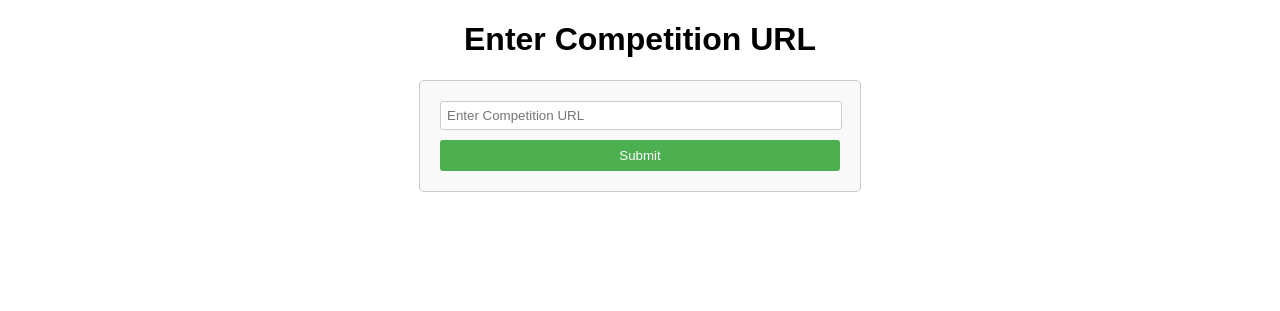
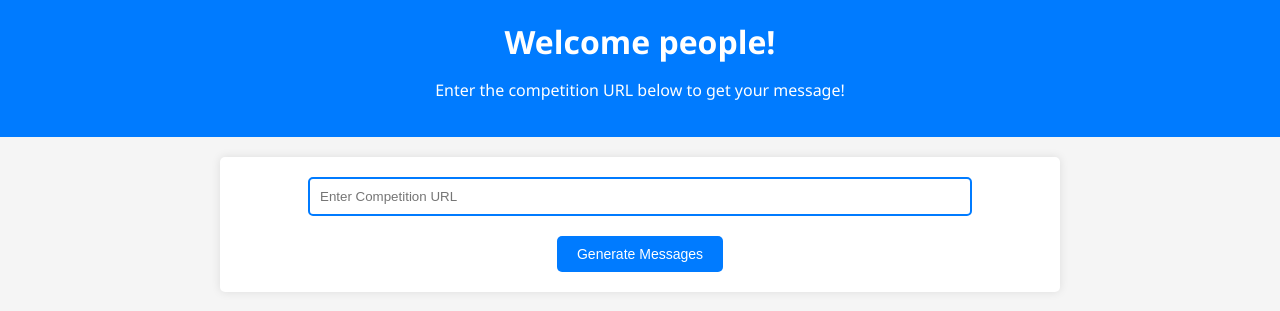
Before and after one commit to pranav-027/competition-announcement, a Flask app: page / in a window 1280 px wide. Shown: the top 311 px of the page. Run offline with Flask 3, Linux system fonts and the light colour scheme.

Commit message:
UI-update

```diff
--- a/static/styles.css
+++ b/static/styles.css
@@ -1,37 +1,73 @@
 body {
-    font-family: Arial, sans-serif;
-    margin: 20px;
+    font-family: 'Segoe UI', Tahoma, Geneva, Verdana, sans-serif;
+    margin: 0;
+    padding: 0;
+    background-color: #f5f5f5;
+    color: #333;
 }
 
-h1 {
+header, footer {
+    background-color: #007bff;
+    color: #fff;
+    padding: 20px;
     text-align: center;
 }
 
+header h1, footer p {
+    margin: 0;
+}
+
+a{
+    color: #252525;
+    text-decoration: solid;
+}
+
+main {
+    max-width: 800px;
+    margin: 20px auto;
+    padding: 20px;
+    background-color: #fff;
+    border-radius: 5px;
+    box-shadow: 0 0 10px rgba(0, 0, 0, 0.1);
+}
+
 form {
-    max-width: 400px;
-    margin: 0 auto;
-    padding: 20px;
-    border: 1px solid #ccc;
-    border-radius: 5px;
-    background-color: #f9f9f9;
+    text-align: center;
 }
 
 input[type="text"] {
-    width: calc(100% - 12px);
-    margin-bottom: 10px;
-    padding: 6px;
-    border: 1px solid #ccc;
-    border-radius: 3px;
+    width: 80%;
+    padding: 10px;
+    margin-bottom: 20px;
+    border: 2px solid #007bff;
+    border-radius: 5px;
 }
 
-input[type="submit"] {
-    width: 100%;
-    padding: 8px;
+button[type="submit"] {
+    padding: 10px 20px;
     border: none;
-    border-radius: 3px;
-    background-color: #4CAF50;
-    color: white;
+    border-radius: 5px;
+    background-color: #007bff;
+    color: #fff;
     cursor: pointer;
+    transition: background-color 0.3s ease;
+}
+
+button[type="submit"]:hover {
+    background-color: #0056b3;
+}
+
+.message-section {
+    margin-bottom: 20px;
+    padding: 20px;
+    background-color: #fff;
+    border-radius: 5px;
+    box-shadow: 0 0 5px rgba(0, 0, 0, 0.1);
+}
+
+h2 {
+    margin-top: 0;
+    color: #007bff;
 }
 
 pre {
@@ -43,24 +79,39 @@ pre {
     background-color: #f9f9f9;
 }
 
-/* Button styles */
 button {
     padding: 8px 16px;
     font-size: 14px;
     border: none;
     border-radius: 4px;
-    background-color: #4CAF50;
+    background-color: #007bff;
     color: white;
     cursor: pointer;
     transition: background-color 0.3s ease;
 }
 
-/* Hover effect */
 button:hover {
-    background-color: #45a049;
+    background-color: #0056b3;
 }
 
-/* Click effect */
 button:active {
-    background-color: #3e8e41;
+    background-color: #004080;
 }
+
+.go-back-button {
+    display: inline-block;
+    padding: 10px 20px;
+    background-color: #007bff;
+    color: #fff;
+    text-decoration: none;
+    border-radius: 5px;
+    transition: background-color 0.3s ease;
+}
+
+.go-back-button:hover {
+    background-color: #0056b3;
+}
+
+.go-back-button:active {
+    background-color: #004080;
+}
--- a/templates/index.html
+++ b/templates/index.html
@@ -6,10 +6,16 @@
     <link rel="stylesheet" href="{{ url_for('static', filename='styles.css') }}">
 </head>
 <body>
-    <h1>Enter Competition URL</h1>
-    <form action="/result" method="post">
-        <input type="text" name="(competition_url" placeholder="Enter Competition URL" required>
-        <input type="submit" value="Submit">
-    </form>
+    <header>
+        <h1>Welcome people!</h1>
+        <p>Enter the competition URL below to get your message!</p>
+    </header>
+
+    <main>
+        <form action="/result" method="post">
+            <input type="text" name="(competition_url" placeholder="Enter Competition URL" required>
+            <button type="submit" value="Submit">Generate Messages</button>
+        </form>
+    </main>
 </body>
 </html>
```
Also changed, not shown: templates/result.html (+20 -9 lines).
